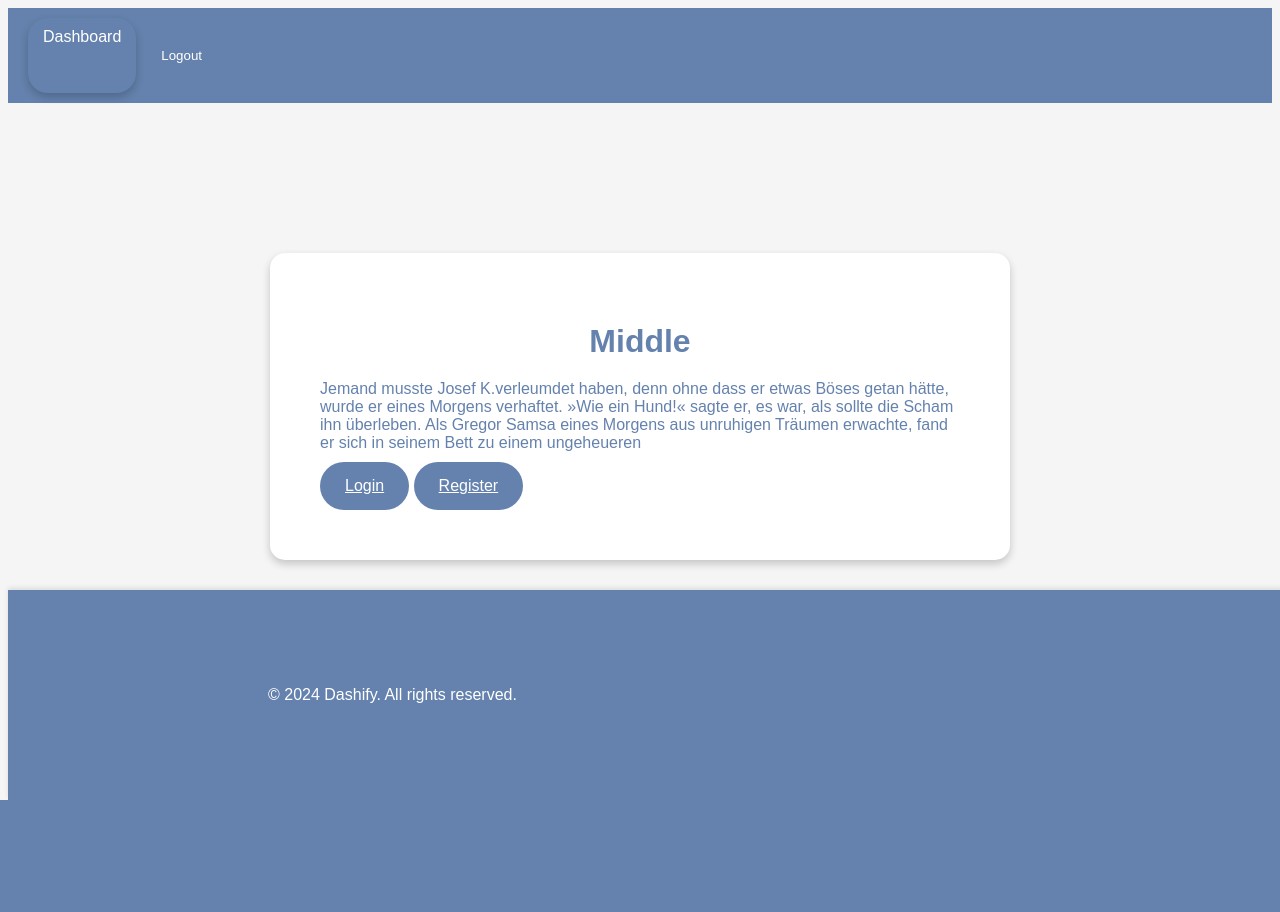
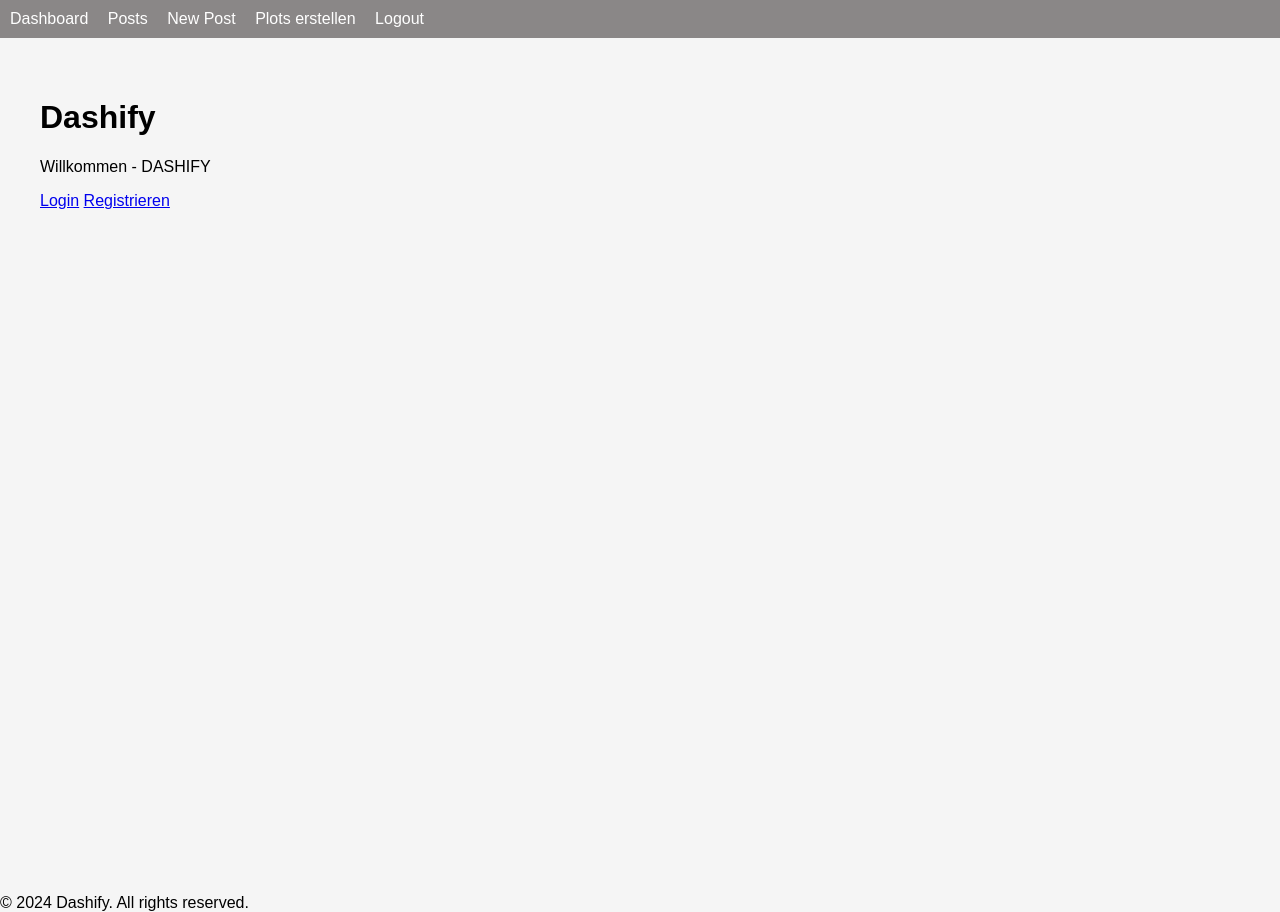
Before and after one commit to antoniofriesen/Dashify, a Django app: page / in a window 1280 px wide. Before the commit the page ends 800 px from the top, so only its background shows below. Run offline with Django 5.2, Linux system fonts and the light colour scheme; a user stored in the database is signed in.

Commit message:
Code refactoring 2
logout formular mit js verbessert

```diff
--- a/dashify/static/css/style.css
+++ b/dashify/static/css/style.css
@@ -1,159 +1,46 @@
-/* Grundlegende Styles für die Seite */
-body {
+html, body {
     background-color: whitesmoke;
+    margin: 0;
+    padding: 0;
+    height: 100%;
     font-family: Arial, sans-serif;
 }
 
-.navbar {
-    display: flex;
-    justify-content: space-between;
-    align-items: center;
-    background-color: #6482AD;
-    padding: 10px 20px;
-    box-shadow: 0 2px 5px rgba(0, 0, 0, 0);
+nav {
+    background-color: #8a8787;
+    padding: 10px;
 }
 
-.navbar img {
-    height: 50px; /* Höhe des Logos anpassen */
+nav a {
+    text-decoration: none;
+    color: #fff;
+    margin-right: 15px;
 }
 
-.nav-links {
+main {
     display: flex;
-    gap: 10px; /* Abstand zwischen den Buttons */
+    justify-content: flex-start;
+    align-items: flex-start;
+    padding: 20px;
+    min-height: calc(100vh - 40px);
 }
 
-.nav-link {
-    /* background-color: #6482AD; */
-    color: white;
-    border: none;
-    border-radius: 20px; /* Abgerundete Ecken */
-    padding: 10px 15px;
-    text-decoration: none;
-    transition: background-color 0.3s;
-    box-shadow: 0 4px 8px rgba(0, 0, 0, 0.2); /* Schatteneffekt hinzufügen */
+/* Updated styles for posts */
+article.post {
+    margin-bottom: 20px;
+    padding: 15px;
+    border: 2px solid #ddd;
+    border-radius: 10px;
+    background-color: #f9f9f9;
+    box-shadow: 0px 4px 6px rgba(0, 0, 0, 0.1);
 }
 
-.nav-link:hover {
-    background-color: #6482AD; /* Dunklere Farbe beim Hover */
+article.post h2 {
+    font-size: 24px;
+    margin-bottom: 10px;
 }
 
-.container {
-    display: flex; /* Flexbox aktivieren */
-    justify-content: space-between; /* Gleichmäßiger Abstand zwischen den Cards */
-    align-items: flex-start; /* Oben ausrichten */
-    margin: 50px auto; /* Abstand von 100px oben und zentriert */
-    width: 800px;
-    max-width: 1200px; /* Maximale Breite des Containers anpassen */
-    padding: 20px; /* Innenabstand */
+article.post p {
+    font-size: 16px;
+    color: #666;
 }
-
-.card {
-    background-color: white;
-    color: #6482AD;
-    border-radius: 15px;
-    padding: 50px;
-    margin: 10px; /* Margin zwischen den Cards */
-    width: calc(100%); /*  Breite der Cards (gleichmäßig auf 70% aufteilen) */
-    text-align: left; /* Text in der Card linksbündig */
-    box-shadow: 0 4px 8px rgba(0, 0, 0, 0.2); /* Schatteneffekt hinzufügen */
-}
-
-@media (max-width: 768px) {
-    .home-container {
-        flex-direction: column; /* Bei kleinen Bildschirmen vertikal anordnen */
-        align-items: center; /* Zentrieren */
-    }
-
-    .home-card {
-        width: 90%; /* Bei kleinen Bildschirmen 90% Breite */
-        margin: 10px 0; /* Margin oben und unten */
-    }
-}
-
-/* Zentrierte h1-Überschrift */
-.card h1, .home-card h1, button {
-    text-align: center; /* Zentriert die h1-Überschrift */
-    margin: 20px 0; /* Abstand oben und unten */
-}
-
-/* Links ausgerichtete p-Absätze */
-.card p, .home-card p {
-    text-align: left; /* Links ausgerichteter Text für p-Elemente */
-    margin: 10px 0; /* Abstand oben und unten */
-}
-
-.button {
-    background-color: #6482AD;
-    color: white; /* Weiße Schriftfarbe */
-    border: none; /* Keine Rahmen */
-    border-radius: 30px; /* Abgerundete Ecken */
-    padding: 15px 25px; /* Innenabstand (oben/unten, links/rechts) */
-    font-size: 16px; /* Schriftgröße */
-    cursor: pointer; /* Cursor ändert sich beim Hover */
-    text-align: center; /* Text zentrieren */
-    transition: background-color 0.3s, transform 0.3s; /* Übergangseffekte */
-    display: inline-block; /* Erlaubt zentrierte Platzierung */
-    align-items: center
-}
-
-/* Hover-Effekte für den Button */
-.button:hover {
-    background-color: #4f79af; /* Dunklerer beim Hover */
-    transform: translateY(-2px); /* Leichte Anhebung beim Hover */
-}
-
-/* Responsive Design */
-@media (max-width: 768px) {
-    .button {
-        width: 100%; /* Bei kleinen Bildschirmen die volle Breite */
-    }
-}
-
-.logout-form {
-    display: inline; /* Damit das Formular neben den Links angezeigt wird */
-}
-
-.logout-link {
-    background-color: #6482AD;
-    color: white;
-    border: none;
-    border-radius: 20px; /* Abgerundete Ecken */
-    padding: 10px 15px;
-    cursor: pointer; /* Zeigt den Zeiger-Cursor an, wenn man darüber fährt */
-    transition: background-color 0.3s;
-}
-
-.logout-link:hover {
-    background-color: #6482AD; /* Dunklere Farbe beim Hover */
-}
-
-.banner {
-    display: block;
-    width: 100%;
-    max-width: 400px;
-}
-
-/* Footer Styling */
-footer {
-    position: fixed;
-    bottom: 0;
-    width: 100%;
-    background-color: #6482AD;
-    color: white;
-    text-align: center;
-    padding: 10px 20px;
-    box-shadow: 0 -2px 5px rgba(0, 0, 0, 0.1); /* Leichter Schatten oben */
-    z-index: 999;
-}
-
-footer a {
-    color: white;
-    text-decoration: none;
-    padding: 10px;
-    border-radius: 20px;
-    transition: background-color 0.3s;
-}
-
-footer a:hover {
-    background-color: #4f79af; /* Dunklere Farbe beim Hover */
-}
--- a/dashify/templates/dashboard.html
+++ b/dashify/templates/dashboard.html
@@ -5,6 +5,7 @@
 {% endblock title %}
 
 {% block content %}
+    <main>
         <div class="container">
             <div class="card">
                 <div>
@@ -28,4 +29,5 @@
                 </div>
             </div>
         </div>
+    </main>
 {% endblock content %}
--- a/dashify/templates/home.html
+++ b/dashify/templates/home.html
@@ -5,17 +5,19 @@
 {% endblock title %}
 
 {% block content %}
+    <main>
         <div class="container">
             <div class="card">
                 <div>
-                <h1>Middle</h1>
+                    <h1>Dashify</h1>
                 </div>
                 <div>
-                <p>Jemand musste Josef K.verleumdet haben, denn ohne dass er etwas Böses getan hätte, wurde er eines Morgens verhaftet. »Wie ein Hund!« sagte er, es war, als sollte die Scham ihn überleben. Als Gregor Samsa eines Morgens aus unruhigen Träumen erwachte, fand er sich in seinem Bett zu einem ungeheueren</p>
+                    <p>Willkommen - DASHIFY</p>
                 </div>
                     <a href="{% url 'users:login' %}" class="button">Login</a>
-                <a href="{% url 'users:register' %}" class="button">Register</a>
+                    <a href="{% url 'users:register' %}" class="button">Registrieren</a>
                 </div>
             </div>
         </div>
+    </main>
 {% endblock content %}
--- a/dashify/templates/layout.html
+++ b/dashify/templates/layout.html
@@ -10,7 +10,6 @@
         {% endblock title %}
     </title>
     <link rel="stylesheet" href="{% static 'css/style.css' %}">
-    <script src="{% static 'js/main.js' %}" defer></script>
 </head>
 <body>
     <nav class="navbar">
@@ -18,12 +17,19 @@
         <div class="nav-links">
             {% if user.is_authenticated %}
                 <a href="{% url 'dashboard' %}" class="nav-link">Dashboard</a>
-                <form class="logout-form" action="{% url 'users:logout' %}" method="POST">
+                <a href="{% url 'posts:list' %}" class="nav-link">Posts</a>
+                <a href="{% url 'posts:new-post' %}" class="nav-link">New Post</a>
+                <a href="{% url 'plot:plot' %}" class="nav-link">Plots erstellen</a>
+                <a href="#" class="nav-link logout-link" onclick="event.preventDefault(); document.getElementById('logout-form').submit();">
+                    Logout
+                </a>
+                <form id="logout-form" action="{% url 'users:logout' %}" method="POST" style="display: none;">
                     {% csrf_token %}
-                    <button class="logout-link" title="User Logout">Logout</button>
                 </form>
             {% else %}
                 <a href="/" class="nav-link">Home</a>
+                <a href="{% url 'users:login' %}" class="button">Login</a>
+                    <a href="{% url 'users:register' %}" class="button">Registrieren</a>
             {% endif %}
         </div>
     </nav>
--- a/dashify/users/templates/users/login.html
+++ b/dashify/users/templates/users/login.html
@@ -5,6 +5,7 @@
 {% endblock title %}
 
 {% block content %}
+    <main>
         <div class="container">
             <div class="card">
                 <h1>Login</h1>
@@ -15,4 +16,5 @@
                 </form>
             </div>
         </div>
+    </main>
 {% endblock content %}
--- a/dashify/users/templates/users/register.html
+++ b/dashify/users/templates/users/register.html
@@ -5,6 +5,7 @@
 {% endblock title %}
 
 {% block content %}
+    <main>
         <div class="container">
             <div class="card">
                 <h1>Registrieren</h1>
@@ -15,4 +16,5 @@
                 </form>
             </div>
         </div>
+    </main>
 {% endblock content %}
```
Also changed, not shown: dashify/templates/blog.html (deleted, +0 -10 lines), dashify/templates/todos.html (deleted, +0 -10 lines), dashify/db.sqlite3, dashify/static/js/main.js (added). Lines whose indentation alone changed are shown as unchanged.
